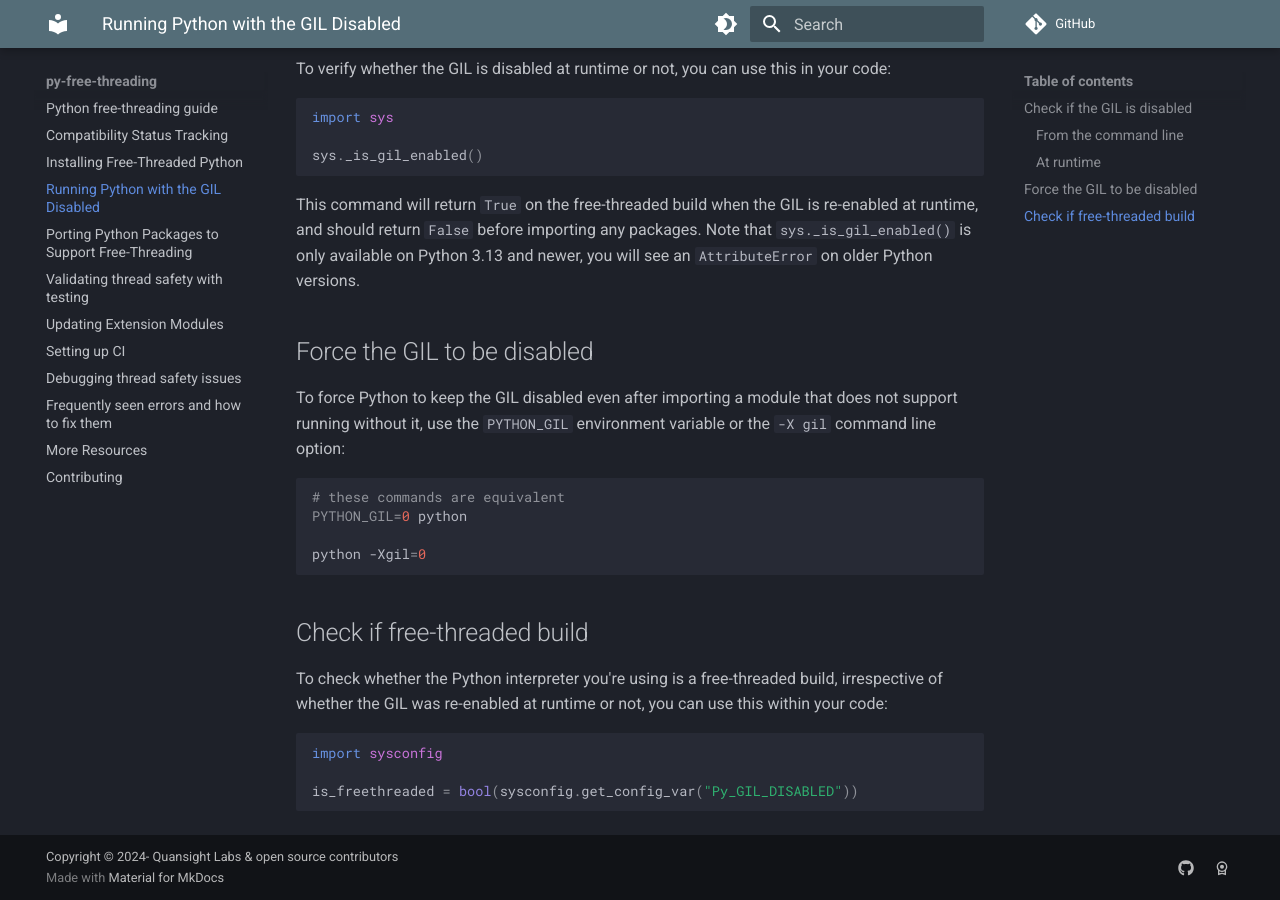
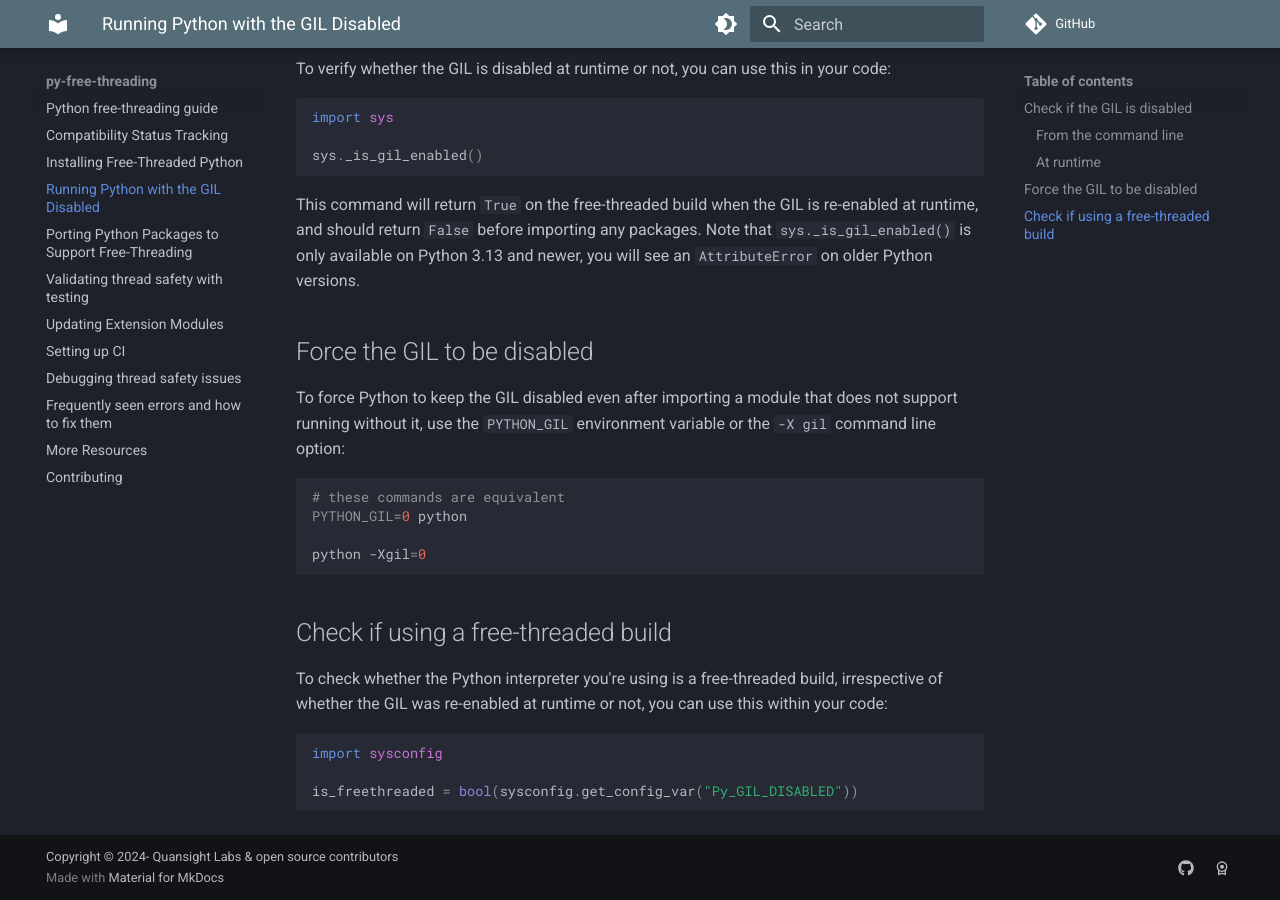
Before and after one commit to Quansight-Labs/free-threaded-compatibility, an MkDocs documentation site: the page built from docs/running-gil-disabled.md, in a window 1280 px wide and 900 px high, scrolled down 841 px. Built offline with MkDocs 1.6.1 and Material for MkDocs 9.7.7, drawn with Linux system fonts in a browser that asks for light colours; comment, search, counter and statistics services are not loaded.

Commit message:
Edit heading title

````diff
--- a/docs/running-gil-disabled.md
+++ b/docs/running-gil-disabled.md
@@ -65,7 +65,7 @@ PYTHON_GIL=0 python
 python -Xgil=0
 ```
 
-## Check if free-threaded build
+## Check if using a free-threaded build
 
 To check whether the Python interpreter you're using is a free-threaded build,
 irrespective of whether the GIL was re-enabled at runtime or not, you can use
````
